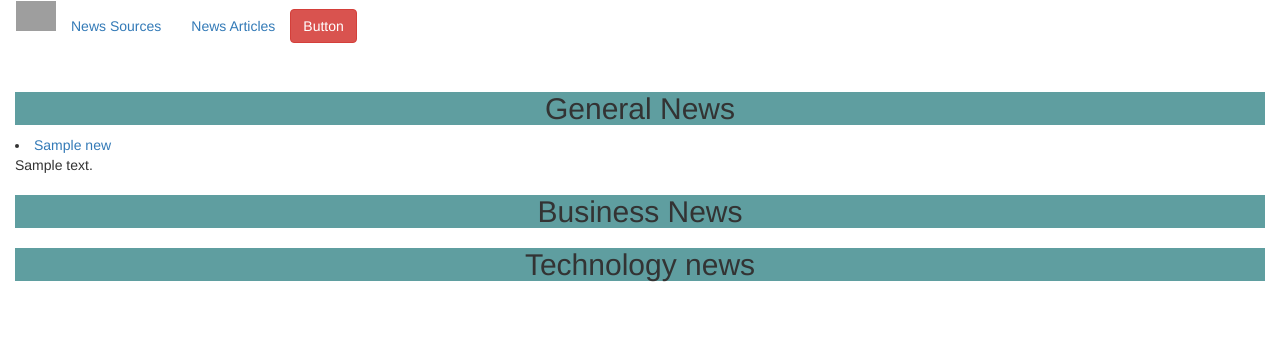
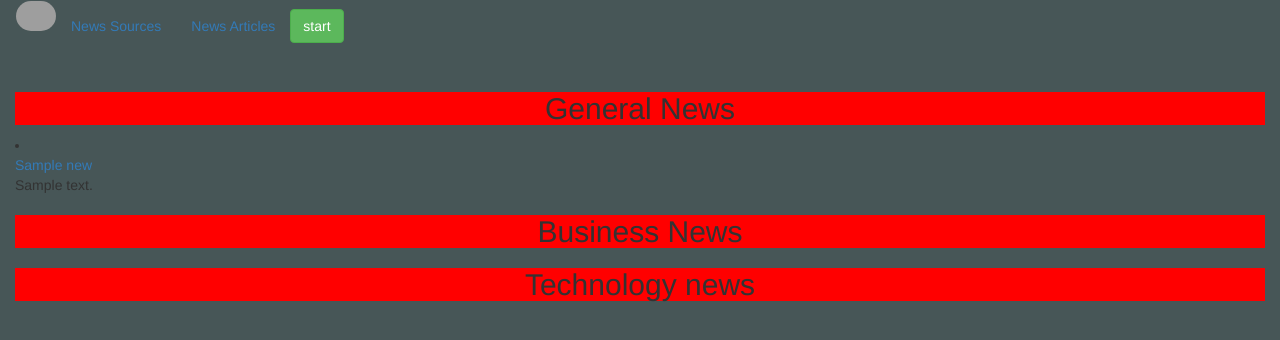
Before and after one commit to Koech-code/News-App, a Flask app: template app/templates/index.html in a window 1280 px wide. Shown: the top 340 px of the page. Run offline with Flask 2, Linux system fonts and the light colour scheme; the template is opened without the code that fills it: most values are stand-ins (such as "Sample title", 1, 10 or a date in 2020); parts of the project's set-up code (start-up, migrations or seed data) failed here and were passed over; some libraries are stand-ins or nearby versions; grey boxes are pictures that could not be loaded.

Commit message:
added a styles link to the base html and a background color for the body

```diff
--- a/app/models/source_test.py
+++ b/app/models/source_test.py
@@ -1,5 +1,6 @@
 import unittest
 from ..models import source
+
 Source=source.Source
 
 class testSource(unittest.TestCase):
--- a/app/requests.py
+++ b/app/requests.py
@@ -55,7 +55,6 @@ def process_results(source_list):
 def get_articles(article):
 
     articles_url = article_url.format(article,api_key)
-    # print(art_url)
     with urllib.request.urlopen(articles_url) as url:
         articles_data = url.read()
         articles_response = json.loads(articles_data)
--- a/app/static/css/index.css
+++ b/app/static/css/index.css
@@ -1,10 +1,16 @@
-/* body {
+body {
     background-color: #475657;
-} */
-#sources {
-    font-size: 30px;
+}
+
+#source {
+    display: flex;
+    text-align: center;
 }
 
 h2 {
-    background-color: cadetblue;
+    background-color: red;
 }
+
+img {
+    border-radius: 20px;
+}
--- a/app/templates/base.html
+++ b/app/templates/base.html
@@ -2,6 +2,10 @@
 <html>
     <head>
         <title>Welcome to your reliable news source </title>
+        {% block styles%}
+        {{ super() }}
+            <link rel="stylesheet" href="{{url_for('static',filename='css/index.css')}}">
+        {% endblock %}
     </head>
 
     <body>
--- a/app/templates/macro.html
+++ b/app/templates/macro.html
@@ -1,8 +1,8 @@
 {% macro display_new_sources(sources_result) %}
 
     {% for news in sources_result %}
-      <li><a href="articles/{{news.id}}">{{ news.name }}</a></li>
-      <p> {{news.description}} </p>
+      <li><a href="/article/{{news.id}}" id="source">{{ news.name }}</a></li>
+      <p id="source"> {{news.description}} </p>
     {% endfor %}
 
 {% endmacro %}
--- a/app/templates/navbar.html
+++ b/app/templates/navbar.html
@@ -7,6 +7,6 @@
             <li><a href="/">News Sources</a></li>
             <li><a href="/News-Articles">News Articles</a></li>
           </ul>
-          <button class="btn btn-danger navbar-btn">Button</button>
+          <button class="btn btn-success navbar-btn" >start</button>
         </div>
       </nav>
```
Also changed, not shown: app/templates/index.html (+0 -25 lines), app/views.py (+4 -4 lines).
